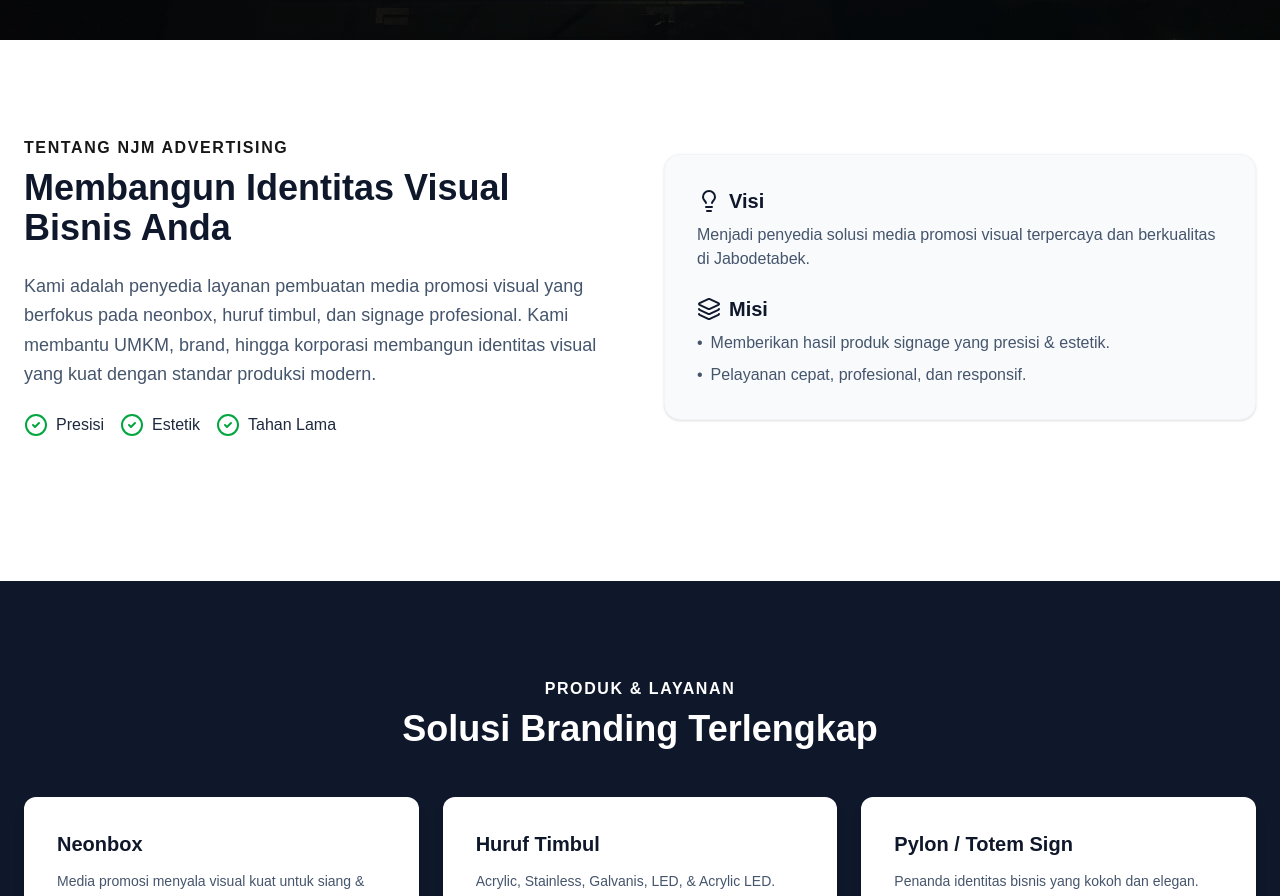
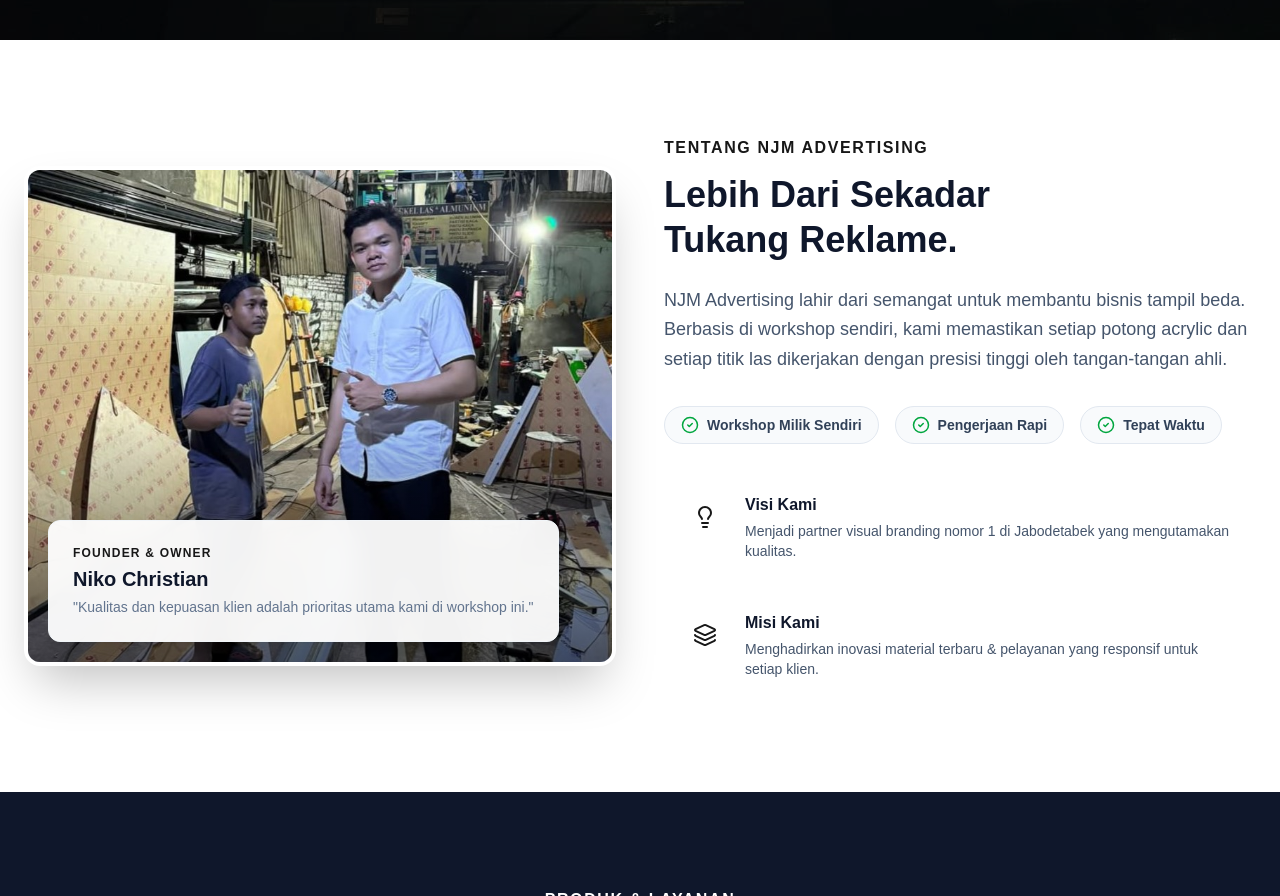
Before and after one commit to dansyaku7/nagajayamandiriweb, a Next.js app: page / in a window 1280 px wide. Shown: the part 760-1656 px from the top of the page. Built offline with nearby package versions, Linux system fonts and the light colour scheme.

Commit message:
add owner image

```diff
--- a/app/page.tsx
+++ b/app/page.tsx
@@ -36,38 +36,77 @@
       <Hero />
 
       {/* 2. ABOUT (Gua tetep kasih id="about" buat jaga-jaga) */}
-      <section id="about" className="py-16 md:py-24 container mx-auto px-6">
-        <div className="grid grid-cols-1 md:grid-cols-2 gap-12 items-center mb-12">
-          <div>
-            <h2 className="text-brand-red font-bold uppercase tracking-widest mb-2 text-sm md:text-base">Tentang NJM Advertising</h2>
-            <h3 className="text-3xl md:text-4xl font-bold text-slate-900 mb-6">Membangun Identitas Visual Bisnis Anda</h3>
-            <p className="text-slate-600 text-base md:text-lg leading-relaxed mb-6">
-              Kami adalah penyedia layanan pembuatan media promosi visual yang berfokus pada neonbox, huruf timbul, dan signage profesional.
-              Kami membantu UMKM, brand, hingga korporasi membangun identitas visual yang kuat dengan standar produksi modern.
-            </p>
-            <div className="flex flex-col sm:flex-row gap-4 text-slate-800 font-medium">
-               <div className="flex items-center gap-2"><CheckCircle2 className="text-green-600" /> Presisi</div>
-               <div className="flex items-center gap-2"><CheckCircle2 className="text-green-600" /> Estetik</div>
-               <div className="flex items-center gap-2"><CheckCircle2 className="text-green-600" /> Tahan Lama</div>
+<section id="about" className="py-16 md:py-24 container mx-auto px-6">
+        <div className="grid grid-cols-1 lg:grid-cols-2 gap-12 items-center">
+
+          {/* KOLOM KIRI: FOTO OWNER (Real Pict) */}
+          <div className="relative group">
+            {/* Frame Foto */}
+            <div className="relative h-[500px] w-full overflow-hidden rounded-2xl shadow-2xl border-4 border-white bg-slate-200">
+               <Image
+                 src="/images/owner.jpg" // Pastikan nama file ini bener!
+                 alt="Niko Christian - Owner NJM Advertising"
+                 fill
+                 className="object-cover transition-transform duration-700 group-hover:scale-105"
+               />
+               {/* Overlay Gradient Halus dibawah biar tulisan kebaca */}
+               <div className="absolute inset-0 bg-gradient-to-t from-black/60 via-transparent to-transparent"></div>
+            </div>
+
+            {/* Badge Nama Floating */}
+            <div className="absolute bottom-6 left-6 right-6 md:left-6 md:right-auto bg-white/95 backdrop-blur-md p-6 rounded-xl shadow-lg border border-slate-100">
+                <p className="text-xs text-brand-red font-bold uppercase tracking-widest mb-1">Founder & Owner</p>
+                <h4 className="text-xl font-black text-slate-900">Niko Christian</h4>
+                <p className="text-slate-500 text-sm mt-1">"Kualitas dan kepuasan klien adalah prioritas utama kami di workshop ini."</p>
             </div>
           </div>
 
-          <div className="bg-slate-50 p-6 md:p-8 rounded-2xl border border-slate-100 shadow-sm mt-6 md:mt-0">
-             <div className="mb-6">
-                <h4 className="flex items-center gap-2 font-bold text-xl text-slate-900 mb-2">
-                   <Lightbulb className="text-brand-red" /> Visi
-                </h4>
-                <p className="text-slate-600 text-sm md:text-base">Menjadi penyedia solusi media promosi visual terpercaya dan berkualitas di Jabodetabek.</p>
-             </div>
-             <div>
-                <h4 className="flex items-center gap-2 font-bold text-xl text-slate-900 mb-2">
-                   <Layers className="text-brand-red" /> Misi
-                </h4>
-                <ul className="space-y-2 text-slate-600 text-sm md:text-base">
-                   <li className="flex gap-2"><span>•</span> Memberikan hasil produk signage yang presisi & estetik.</li>
-                   <li className="flex gap-2"><span>•</span> Pelayanan cepat, profesional, dan responsif.</li>
-                </ul>
-             </div>
+          {/* KOLOM KANAN: TEXT & VISI MISI */}
+          <div>
+            <h2 className="text-brand-red font-bold uppercase tracking-widest mb-3 text-sm md:text-base">Tentang NJM Advertising</h2>
+            <h3 className="text-3xl md:text-4xl font-black text-slate-900 mb-6 leading-tight">
+              Lebih Dari Sekadar <br /> Tukang Reklame.
+            </h3>
+            <p className="text-slate-600 text-base md:text-lg leading-relaxed mb-8">
+              NJM Advertising lahir dari semangat untuk membantu bisnis tampil beda. Berbasis di workshop sendiri, kami memastikan setiap potong acrylic dan setiap titik las dikerjakan dengan presisi tinggi oleh tangan-tangan ahli.
+            </p>
+
+            {/* Feature List (Presisi, dll) */}
+            <div className="flex flex-wrap gap-4 mb-8">
+               <div className="flex items-center gap-2 bg-slate-50 px-4 py-2 rounded-full border border-slate-200 text-slate-700 font-bold text-sm">
+                  <CheckCircle2 size={18} className="text-green-600" /> Workshop Milik Sendiri
+               </div>
+               <div className="flex items-center gap-2 bg-slate-50 px-4 py-2 rounded-full border border-slate-200 text-slate-700 font-bold text-sm">
+                  <CheckCircle2 size={18} className="text-green-600" /> Pengerjaan Rapi
+               </div>
+               <div className="flex items-center gap-2 bg-slate-50 px-4 py-2 rounded-full border border-slate-200 text-slate-700 font-bold text-sm">
+                  <CheckCircle2 size={18} className="text-green-600" /> Tepat Waktu
+               </div>
+            </div>
+
+            {/* Visi Misi Compact */}
+            <div className="space-y-4">
+               <div className="flex gap-4 p-4 rounded-xl hover:bg-slate-50 transition-colors border border-transparent hover:border-slate-100">
+                  <div className="bg-brand-red/10 p-3 h-fit rounded-lg text-brand-red">
+                     <Lightbulb size={24} />
+                  </div>
+                  <div>
+                     <h4 className="font-bold text-slate-900 mb-1">Visi Kami</h4>
+                     <p className="text-slate-600 text-sm">Menjadi partner visual branding nomor 1 di Jabodetabek yang mengutamakan kualitas.</p>
+                  </div>
+               </div>
+
+               <div className="flex gap-4 p-4 rounded-xl hover:bg-slate-50 transition-colors border border-transparent hover:border-slate-100">
+                  <div className="bg-brand-red/10 p-3 h-fit rounded-lg text-brand-red">
+                     <Layers size={24} />
+                  </div>
+                  <div>
+                     <h4 className="font-bold text-slate-900 mb-1">Misi Kami</h4>
+                     <p className="text-slate-600 text-sm">Menghadirkan inovasi material terbaru & pelayanan yang responsif untuk setiap klien.</p>
+                  </div>
+               </div>
+            </div>
+
           </div>
         </div>
       </section>
```
Also changed, not shown: public/images/owner.jpg (added).
